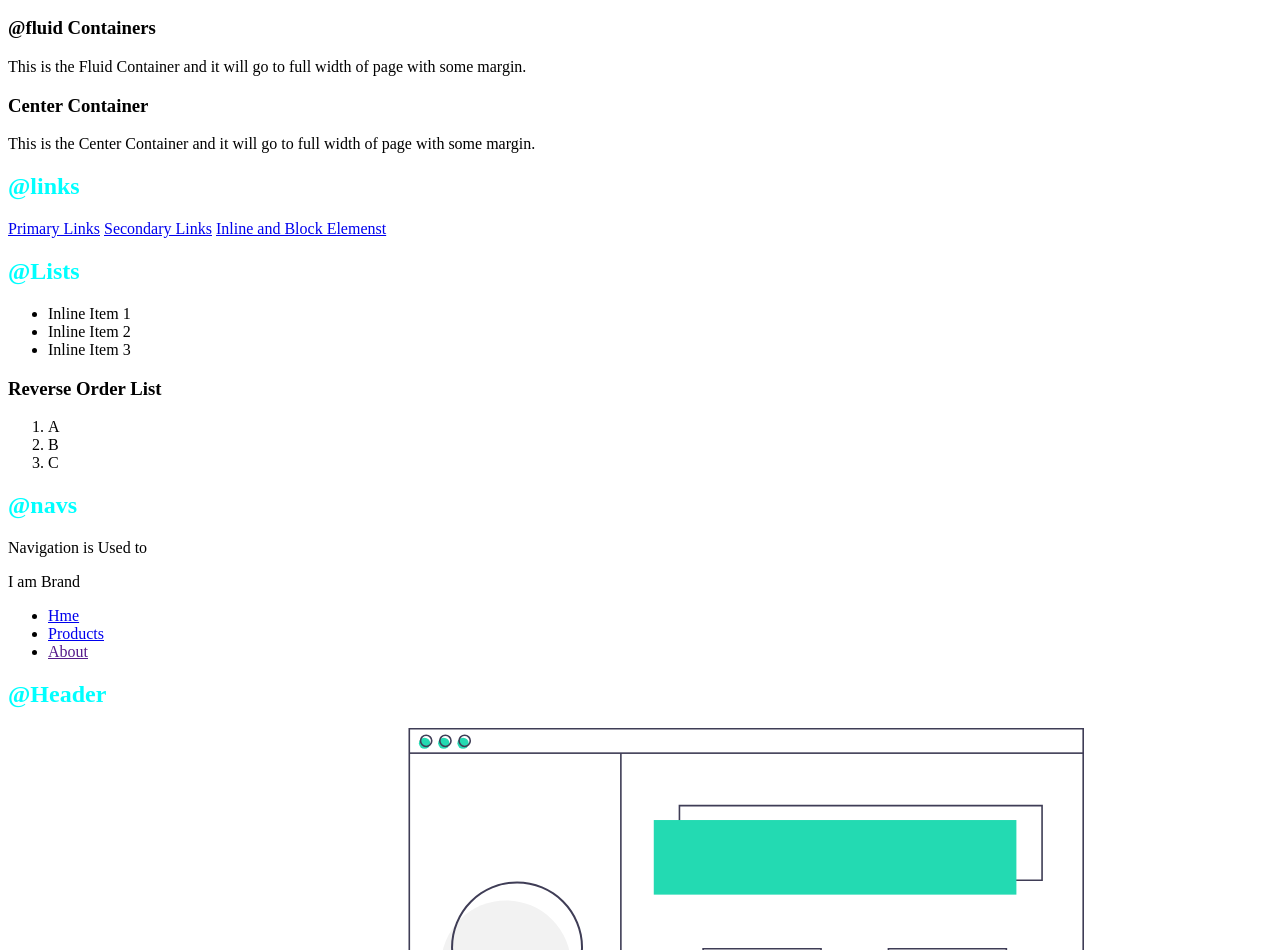
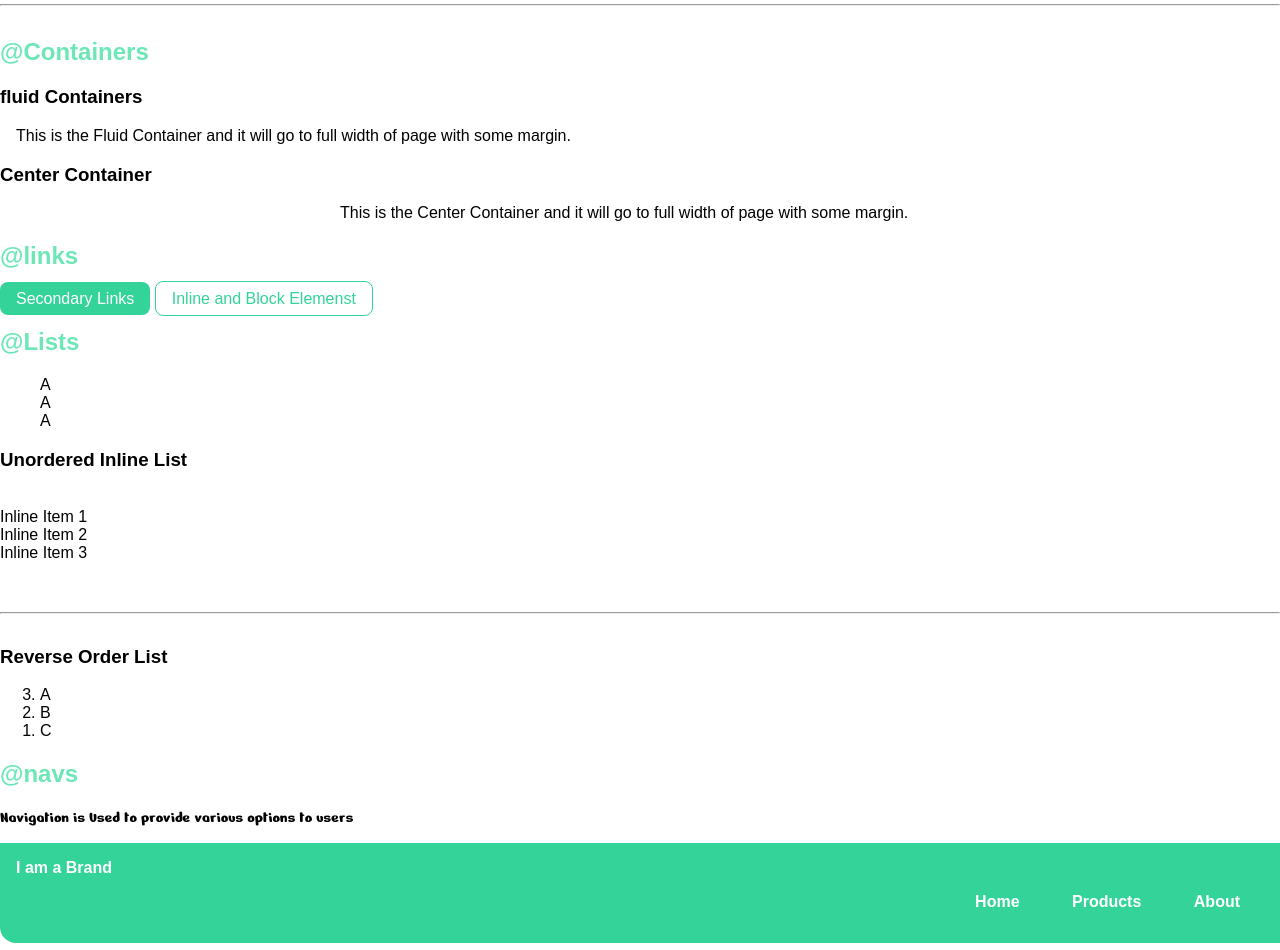
Before and after one commit to signifershrey/lesson3live, a plain HTML site: page index.html in a window 1280 px wide. Shown: the part 442-1392 px from the top of the page. Drawn offline with Linux system fonts and the light colour scheme.

Commit message:
docs -Practise

```diff
--- a/index.html
+++ b/index.html
@@ -1,5 +1,6 @@
 <!DOCTYPE html>
 <html lang="en">
+
 <head>
     <meta charset="UTF-8">
     <meta name="viewport" content="width=device-width, initial-scale=1.0">
@@ -9,15 +10,18 @@
     <link rel="stylesheet" href="styles.css">
 
 </head>
+
 <body>
     <!-- <h1 style="color: red;">Welcome To Shrey's Component library METHD 2</h1> -->
 
     <h1 id="Lib">Welcome To Shrey's Component library</h1>
-    <p>I am attending neog.camp and I want to make a library which would make all my projects look good and consistent </p>
+    <p>I am attending neog.camp and I want to make a library which would make all my projects look good and consistent
+    </p>
 
     <hr>
 
     <h2>@typography</h2>
+
     <h1>This is H1 or Biggest heading</h1>
     <h2>This is H2 or Second Biggest heading</h2>
     <h3>This is H3 heading</h3>
@@ -29,30 +33,44 @@
 
     <h2>@Containers</h2>
 
-    <h3>@fluid Containers</h3>
-    <div>This is the Fluid Container and it will go to full width of page with some margin.</div>
+    <h3>fluid Containers</h3>
+
+    <div class="container ">This is the Fluid Container and it will go to full width of page with some margin.</div>
 
     <h3>Center Container</h3>
-    <div>This is the Center Container and it will go to full width of page with some margin.</div>
+    <div class="container container-center ">This is the Center Container and it will go to full width of page with some
+        margin.</div>
 
 
     <h2>@links</h2>
 
-        <a href="/">Primary Links</a>
-        <a href="https://neog.camp/guide/lesson-three">Secondary Links</a>
-        <a href="https://www.w3schools.com/html/html_blocks.asp">Inline and Block Elemenst</a>
+
+    <a class="link primary-link" href="https://neog.camp/guide/lesson-three">Secondary Links</a>
+
+
+    <a class="link secondary-link" href="https://www.w3schools.com/html/html_blocks.asp">Inline and Block Elemenst</a>
 
 
     <h2>@Lists</h2>
-    <ul>
+
+    <ul class="list-non-bullet">
+        <li>A</li>
+        <li>A</li>
+        <li>A</li>
+
+    </ul>
+    <h3>Unordered Inline List</h3>
+
+    <ul class="list-item-inline">
         <li>Inline Item 1</li>
         <li>Inline Item 2</li>
         <li>Inline Item 3</li>
 
     </ul>
+    <hr>
 
     <h3>Reverse Order List</h3>
-    <ol>
+    <ol reversed>
         <li>A</li>
         <li>B</li>
         <li>C</li>
@@ -61,29 +79,32 @@
 
     <h2>@navs</h2>
 
-    <p>Navigation is Used to </p>
-    <nav>
-        <div>I am Brand</div>
-        <ul>
+    <p>Navigation is Used to provide various options to users</p>
 
-            <li>
-                <a href="/">Hme</a>
+    <nav class="navigation">
+
+        <div class="nav-brand">I am a Brand</div>
+
+        <ul class="nav-pills">
+
+            <li class="list-item-inline">
+                <a class="link link-active" href="/">Home</a>
             </li>
 
-            <li>
-                <a href="/">Products</a>
+            <li class="list-item-inline">
+                <a class="link link-active" href="/">Products</a>
             </li>
-            <li>
-                <a href="">About</a>
+            <li class="list-item-inline">
+                <a class="link link-active" href="">About</a>
             </li>
         </ul>
     </nav>
 
 
     <h2>@Header</h2>
-    <header>
-        <img src="/dev.svg" alt="">
-        <h1>heading inside hero</h1>
+    <header class="hero">
+        <img class="hero-img" src="/dev.svg" alt="">
+        <h1 class="hero-heading">Addaersdh Abdsl</h1>
         <img src="https://cdn.pixabay.com/photo/2015/03/26/09/47/sky-690293_1280.jpg" alt="">
         <ul>
             <li>Unsplash</li>
@@ -92,26 +113,38 @@
         </ul>
     </header>
 
+
+
     <h2>@Section</h2>
-    <section>
+    <section class="section">
+        <div class="container container-center"></div>
         <h3>Fluid section</h3>
-        <p>This will go end to end with little margin</p>
+        <p>This will go end to end with little margin with white background</p>
     </section>
-    <section>
+
+    <section class="section ow">
+        <div class="container container-center"></div>
         <h3>White section</h3>
-        <p>This will have white background</p>
+        <p>This will haveoff white background</p>
     </section>
 
     <H2>@Footer</H2>
-    <footer>
+
+    <footer class="footer ">
         <!--//h1 and h2 are not to be used in footer-->
-        <ul>
-            <li>social1</li>
-            <li>social2</li>
-            <li>social3</li>
+        <div class="footer-header">Some small heading inside footer</div>
+        <ul class="social-links">
+
+            <li class="list-item-inline"><a class="link" href="/">social1</a></li>
+
+            <li class="list-item-inline"><a class="link" href="/">social2</a></li>
+
+            <li class="list-item-inline"><a class="link" href="/">social3</a></li>
 
 
         </ul>
+
     </footer>
 </body>
+
 </html>
--- a/styles.css
+++ b/styles.css
@@ -1,10 +1,159 @@
-/* body{
-    color: Red;
-} */
+
+@import url('https://fonts.googleapis.com/css2?family=Nerko+One&display=swap');
+
+:root{
+    --primary-color :#34D399;
+    --offwhite :#F3F4F6;
+    --dark-gray: #687280  ;
+
+}
+
+
+body{
+    font-family: sans-serif;
+    margin: 0px;
+}
+
 h2{
-    color: aqua;
+    color:#6EE7B7;
+}
+
+p{
+   font-family:'Nerko One', cursive;
 }
 
 #Lib{
-    color: brown;
+    color:#34D399;
 }
+
+/*Container*/
+
+.container {
+    padding-left: 1rem;
+    padding-right: 1rem;
+}
+
+.container-center {
+    max-width: 600px;
+    margin: auto;
+}
+
+/*LINKSS*/
+
+.link{
+    box-sizing: border-box;
+    text-decoration: none;
+    padding: 0.5rem 1rem;
+}
+
+
+.primary-link{
+    background-color: var(--primary-color);
+    border-radius: 0.5rem;
+    color: white;
+}
+
+.secondary-link {
+    color :var(--primary-color);
+    border-radius: 0.5rem;
+    border:1px solid var(--primary-color) ;
+}
+
+
+/*Spaces*/
+hr{
+    margin: 2rem 0rem;
+}
+
+
+/*LISTS*/
+
+.list-non-bullet{
+    list-style: none;
+}
+
+.list-item-inline{
+    display: inline;
+    padding: 0rem 0.5rem;
+}
+
+
+/*NAVSS*/
+
+
+.navigation {
+    background-color:var(--primary-color);
+    color: white;
+    padding: 1rem;
+    border-bottom-left-radius: 1rem;
+}
+
+.navigation .nav-brand{
+    font-weight: bold;
+
+}
+
+.navigation .nav-pills{
+    text-align: right;
+}
+
+.navigation .link{
+    color: white;
+}
+
+.navigation .link-active{
+    font-weight: bold;
+}
+
+
+/*Headerrr*/
+
+.hero{
+    padding: 2rem;
+    padding-top: 5em;
+}
+
+.hero .hero-img{
+    max-width: 350px;
+    display: block;
+    margin: auto;
+}
+
+.hero .hero-heading{
+  text-align: center;
+  padding-top: 1rem;
+  color: var(--dark-gray);
+}
+
+.hero .hero-heading .heading-inverted{
+    color: var(--primary-color);
+}
+
+
+/* Section */
+
+.section{
+    padding: 2rem;
+}
+
+.section h3{
+    text-align: center;
+
+}
+.ow {
+    background-color:var(--offwhite) ;
+}
+
+/*Footerr  */
+
+footer{
+    background-color: #6EE7B7;
+    padding: 2rem ;
+    text-align: center;
+    color: white;
+    border-top-right-radius: ;
+}
+
+.footer link{
+    color: white;
+}
```
